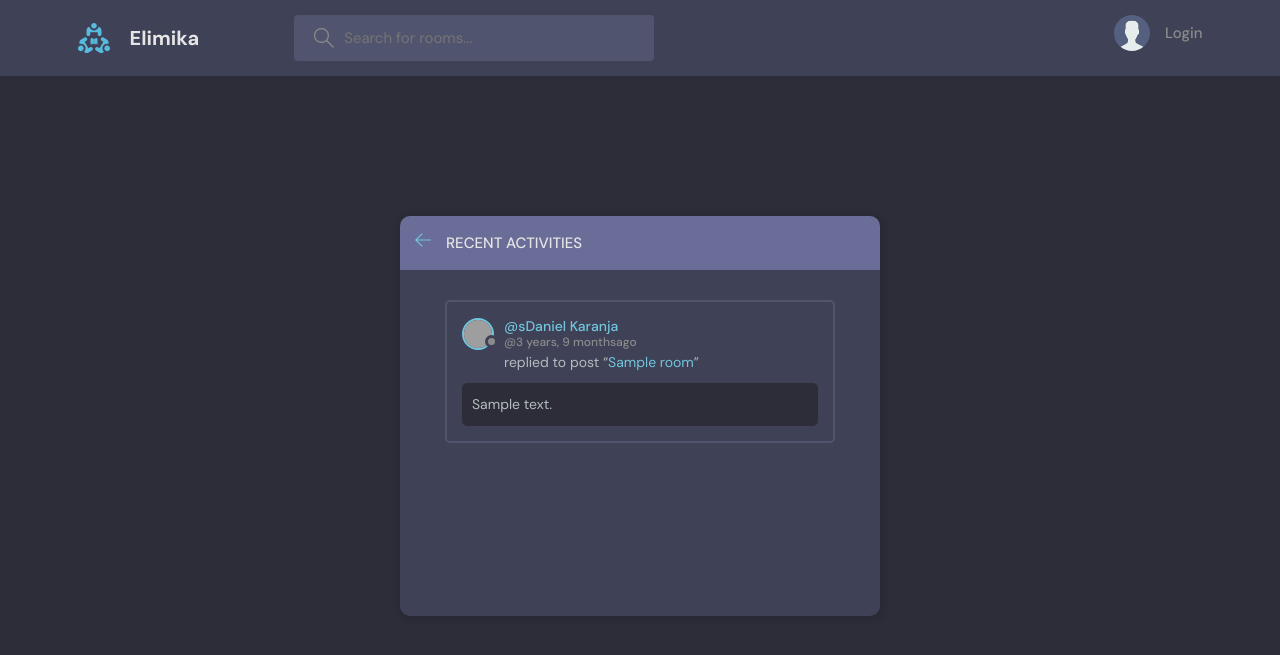
After one commit to vincenttommi/try-django, a Django app: page /activity/ in a window 1280 px wide. The commit adds this page. Shown: the top 655 px of the page. Run offline with Django 4.2, Linux system fonts and the light colour scheme; tables that the repository leaves empty hold one stand-in row (values such as "Sample post"); grey boxes are pictures that could not be loaded.

```diff
--- a/elimu_site/elimu_site/settings.py
+++ b/elimu_site/elimu_site/settings.py
@@ -37,7 +37,8 @@ INSTALLED_APPS = [
     'django.contrib.sessions',
     'django.contrib.messages',
     'django.contrib.staticfiles',
-    'wera.apps.WeraConfig'
+    'wera.apps.WeraConfig',
+    'rest_framework'
 ]
 
 MIDDLEWARE = [
--- a/elimu_site/elimu_site/urls.py
+++ b/elimu_site/elimu_site/urls.py
@@ -5,5 +5,7 @@ from django.urls import path, include
 #projects url
 urlpatterns = [
     path('admin/',admin.site.urls),
-    path('', include('wera.urls')) #adding app url to match with project url
+    path('', include('wera.urls')), #adding app url to match with project url
+    #configuring path  of the api
+    path('api/',include('wera.api.urls'))
 ]
--- /dev/null
+++ b/elimu_site/wera/templates/wera/activity.html
@@ -0,0 +1,60 @@
+{% extends 'wera/main.html'%}
+{%   block content %}
+
+    <main class="layout">
+      <div class="container">
+        <div class="layout__box">
+          <div class="layout__boxHeader">
+            <div class="layout__boxTitle">
+              <a href="{%  url 'home' %}">
+                <svg version="1.1" xmlns="http://www.w3.org/2000/svg" width="32" height="32" viewBox="0 0 32 32">
+                  <title>arrow-left</title>
+                  <path
+                    d="M13.723 2.286l-13.723 13.714 13.719 13.714 1.616-1.611-10.96-10.96h27.625v-2.286h-27.625l10.965-10.965-1.616-1.607z"
+                  ></path>
+                </svg>
+              </a>
+              <h3>Recent Activities</h3>
+            </div>
+          </div>
+
+          <div class="activities-page layout__body">
+            {%  for message in  room_messages %}
+    <div class="activities__box">
+      <div class="activities__boxHeader roomListRoom__header">
+        <a href="{%  url  'user-profile' message.user.id %}" class="roomListRoom__author">
+          <div class="avatar avatar--small">
+            <img src="https://randomuser.me/api/portraits/women/11.jpg" />
+          </div>
+          <p>
+            @sDaniel Karanja
+            <span>@{{message.created|timesince}}ago</span>
+          </p>
+        </a>
+
+        {%  if request.user == message.user  %}
+        <div class="roomListRoom__actions">
+          <a href="{%  url  'delete-message'  message.id %}">
+            <svg version="1.1" xmlns="http://www.w3.org/2000/svg" width="32" height="32" viewBox="0 0 32 32">
+              <title>remove</title>
+              <path
+                d="M27.314 6.019l-1.333-1.333-9.98 9.981-9.981-9.981-1.333 1.333 9.981 9.981-9.981 9.98 1.333 1.333 9.981-9.98 9.98 9.98 1.333-1.333-9.98-9.98 9.98-9.981z"
+              ></path>
+            </svg>
+          </a>
+        </div>
+        {%   endif %}
+      </div>
+      <div class="activities__boxContent">
+        <p>replied to post “<a href="{%  url  'room'  message.room.id%}">{{message.room }}</a>”</p>
+        <div class="activities__boxRoomContent">
+          {{message.body}}
+        </div>
+      </div>
+    </div>
+    {%  endfor %}
+          </div>
+        </div>
+      </div>
+    </main>
+{%  endblock content %}
--- a/elimu_site/wera/templates/wera/topics_component.html
+++ b/elimu_site/wera/templates/wera/topics_component.html
@@ -15,7 +15,7 @@
       </li>
 {% endfor%}
     </ul>
-    <a class="btn btn--link" href="topics.html">
+    <a class="btn btn--link" href="{%  url 'topics' %}">
       More
       <svg version="1.1" xmlns="http://www.w3.org/2000/svg" width="32" height="32" viewBox="0 0 32 32">
         <title>chevron-down</title>
--- a/elimu_site/wera/urls.py
+++ b/elimu_site/wera/urls.py
@@ -15,7 +15,11 @@ urlpatterns = [
     path('register/',views.registerPage, name  ="register"),
     path('delete-message/<str:pk>/', views.deleteMessage, name= "delete-message"),
     path('profile/<str:pk>/', views.userProfile, name="user-profile"),
-    path('update-user/', views.updateUser, name="update-user")
+    path('update-user/', views.updateUser, name="update-user"),
+    path('topics/', views.topicsPage, name="topics"),
+    path('activity/', views.activityPage, name = "activity")
+
+
 
 
 
--- a/elimu_site/wera/views.py
+++ b/elimu_site/wera/views.py
@@ -30,7 +30,8 @@ def home(request,):
     )
     #performs a database query using object-Relational Mapping  to filter Rooms based on certain conditions
 
-    topics = Topic.objects.all()
+    topics = Topic.objects.all()[0:5]
+    #limitting topics by  slicing to view only  five on the side-bar
     room_count   = rooms.count()
     #method to get number of rooms available intead of using  len()
 
@@ -302,3 +303,25 @@ def updateUser(request):
 
 
     return render(request, 'wera/update-user.html',{'form':form})
+
+
+#function based for handling out topics
+def  topicsPage(request):
+    q = request.GET.get('q')if request.GET.get('q') != None else ''
+    #sending the request to topics to return them  when searching
+    topics  = Topic.objects.filter(name__icontains=q)
+    #query to filter  topics from db
+
+    return render(request, 'wera/topics.html', {'topics':topics})
+
+
+
+
+#Creating a function to render handle functions of activity
+def  activityPage(request):
+
+    room_messags =  Message.objects.all()
+    #query to get all messages of various rooms
+
+
+    return render(request, 'wera/activity.html', {'room_messages':room_messags})
```
Also changed, not shown: elimu_site/wera/templates/wera/home.html (+4 -4 lines), elimu_site/wera/templates/wera/topics.html (added, +49 -0 lines), 1 other file.
